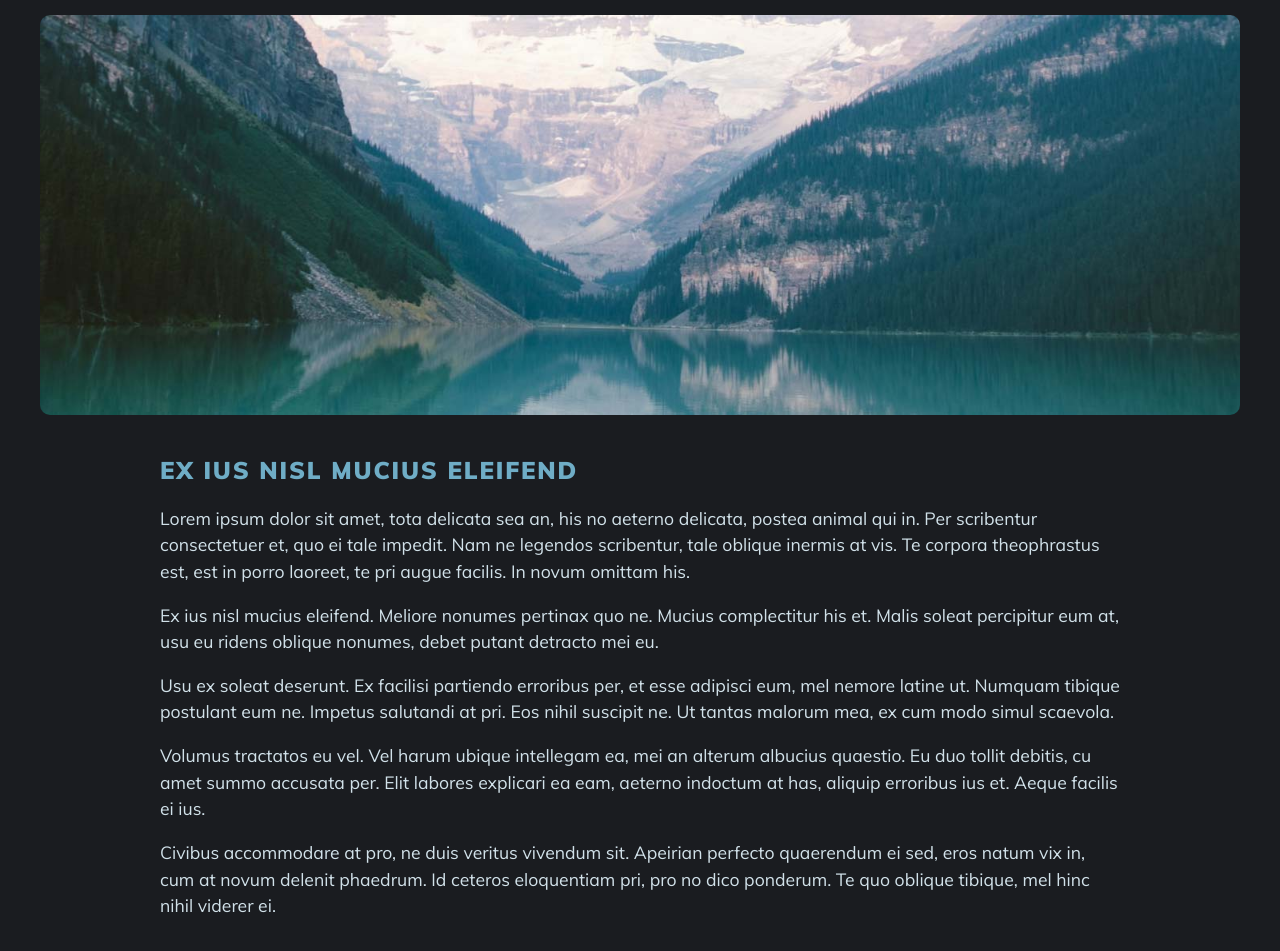
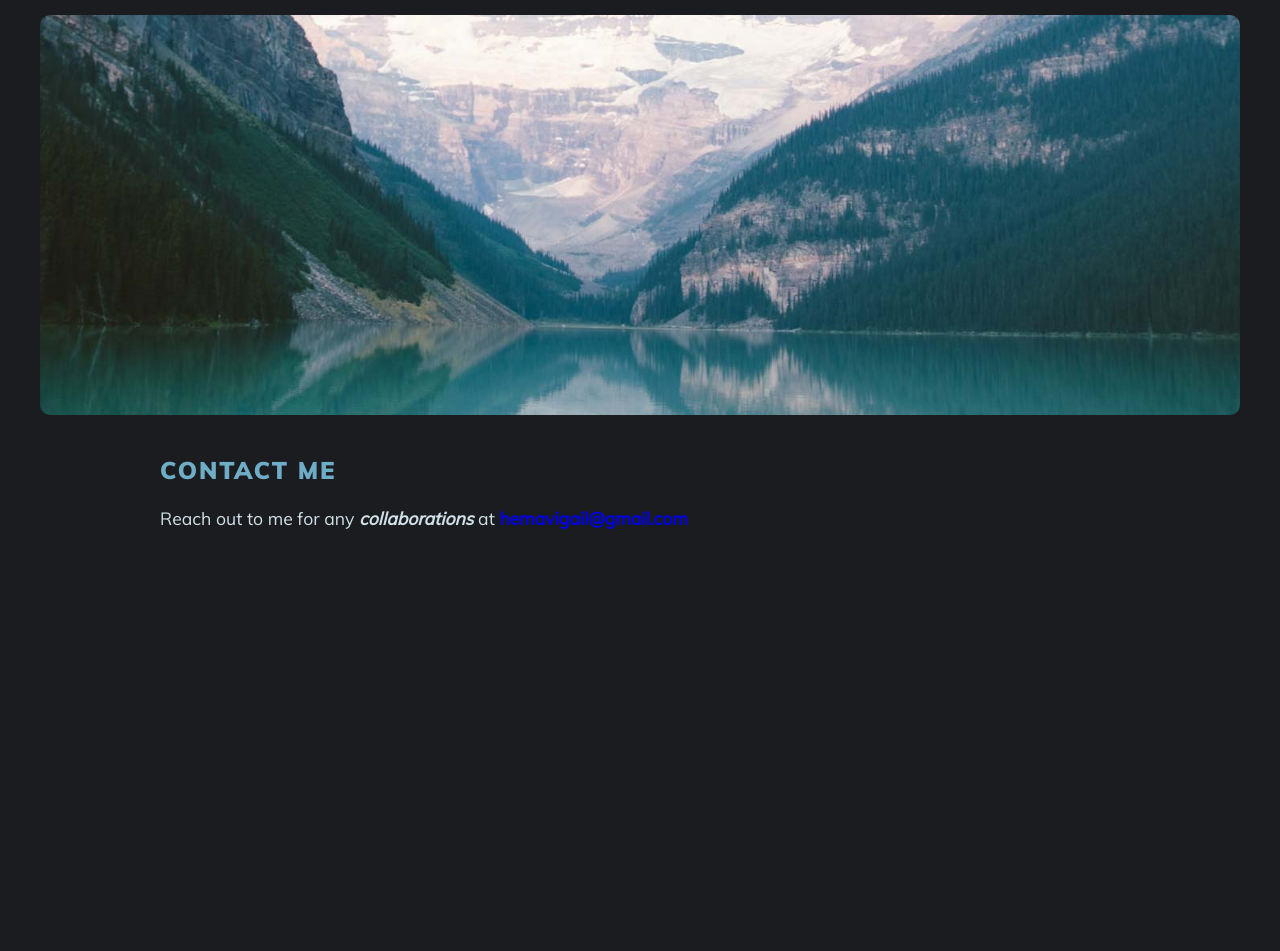
Before and after one commit to varietyrice/LielBlog, a Gatsby site: page /contact/ in a window 1280 px wide. Shown: the part 145-1096 px from the top of the page. After the commit the page ends 800 px from the top, so only its background shows below. Built offline with nearby package versions, Linux system fonts and the light colour scheme; Gatsby itself is replaced by a stand-in of ours.

Commit message:
Updated the /contact page with appropriate data

```diff
--- a/src/content/contact.md
+++ b/src/content/contact.md
@@ -3,15 +3,7 @@ type: 'page'
 date: '2020-02-10'
 image: '../images/blog-image-2.jpg'
 slug: 'page-2'
-title: 'Ex ius nisl mucius eleifend'
+title: 'Contact me'
 ---
 
-Lorem ipsum dolor sit amet, tota delicata sea an, his no aeterno delicata, postea animal qui in. Per scribentur consectetuer et, quo ei tale impedit. Nam ne legendos scribentur, tale oblique inermis at vis. Te corpora theophrastus est, est in porro laoreet, te pri augue facilis. In novum omittam his.
-
-Ex ius nisl mucius eleifend. Meliore nonumes pertinax quo ne. Mucius complectitur his et. Malis soleat percipitur eum at, usu eu ridens oblique nonumes, debet putant detracto mei eu.
-
-Usu ex soleat deserunt. Ex facilisi partiendo erroribus per, et esse adipisci eum, mel nemore latine ut. Numquam tibique postulant eum ne. Impetus salutandi at pri. Eos nihil suscipit ne. Ut tantas malorum mea, ex cum modo simul scaevola.
-
-Volumus tractatos eu vel. Vel harum ubique intellegam ea, mei an alterum albucius quaestio. Eu duo tollit debitis, cu amet summo accusata per. Elit labores explicari ea eam, aeterno indoctum at has, aliquip erroribus ius et. Aeque facilis ei ius.
-
-Civibus accommodare at pro, ne duis veritus vivendum sit. Apeirian perfecto quaerendum ei sed, eros natum vix in, cum at novum delenit phaedrum. Id ceteros eloquentiam pri, pro no dico ponderum. Te quo oblique tibique, mel hinc nihil viderer ei.
+Reach out to me for any ***collaborations*** at **hemavigail@gmail.com**
```
